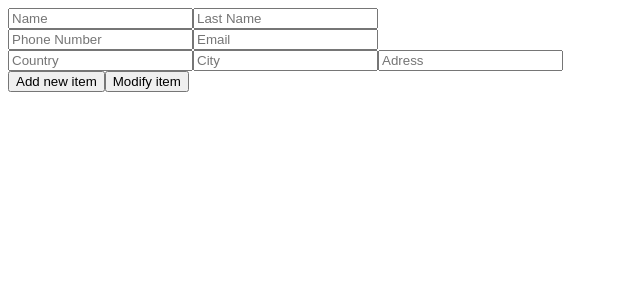
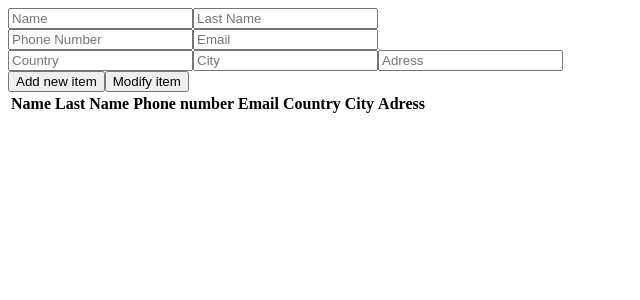
Before and after one commit to osbowski/simple-crud-table, a Vue app: page / in a window 1280 px wide. Shown: the top 300 px of the page, without its empty margins (0-640 px from the left). Built offline with nearby package versions, Linux system fonts and the light colour scheme.

Commit message:
add-table-component

```diff
--- /dev/null
+++ b/src/components/Table.vue
@@ -0,0 +1,17 @@
+<template>
+    <table>
+    <thead>
+      <tr>
+        <th>Name</th>
+        <th>Last Name</th>
+        <th>Phone number</th>
+        <th>Email</th>
+        <th>Country</th>
+        <th>City</th>
+        <th>Adress</th>
+      </tr>
+    </thead>
+    <tbody>
+    </tbody>
+  </table>
+</template>
--- a/src/view/Home.vue
+++ b/src/view/Home.vue
@@ -1,13 +1,16 @@
 <template>
     <Form />
+    <Table />
 </template>
 
 
 <script>
 import Form from '../components/Form.vue';
+import Table from '../components/Table.vue';
 export default {
     components:{
-        Form
+        Form,
+        Table
     }
 }
 </script>
```
